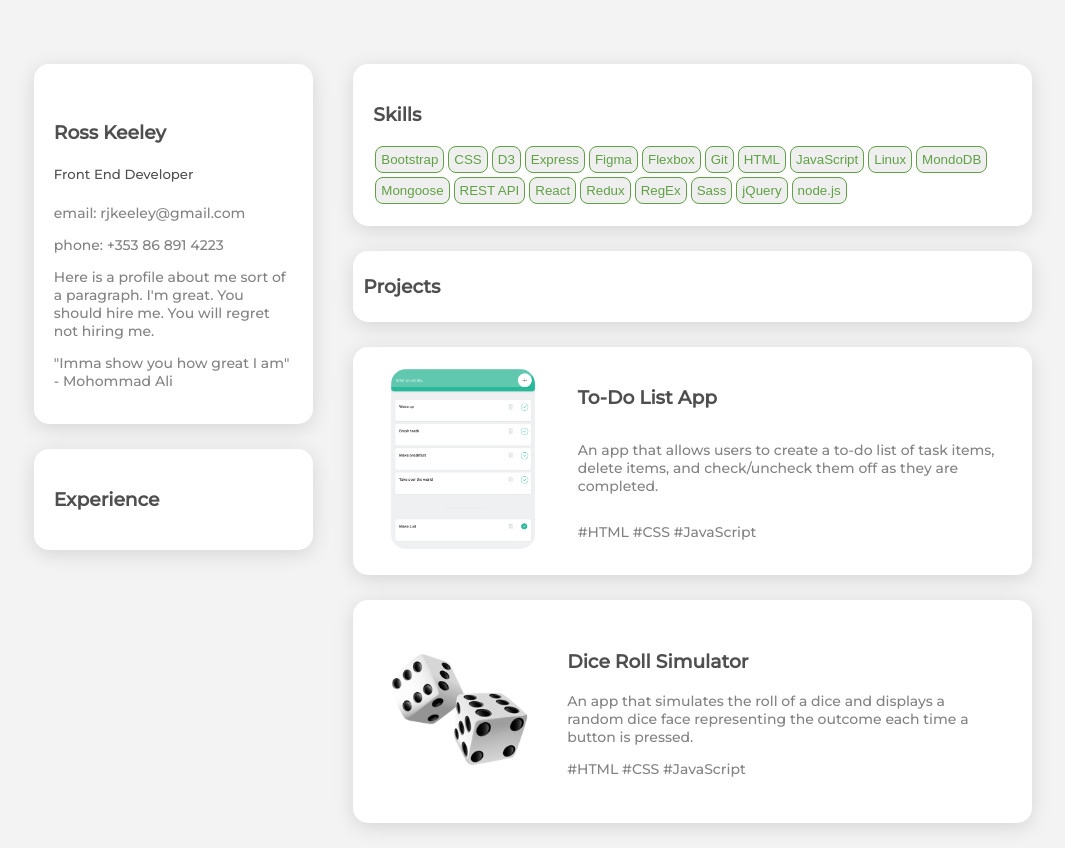
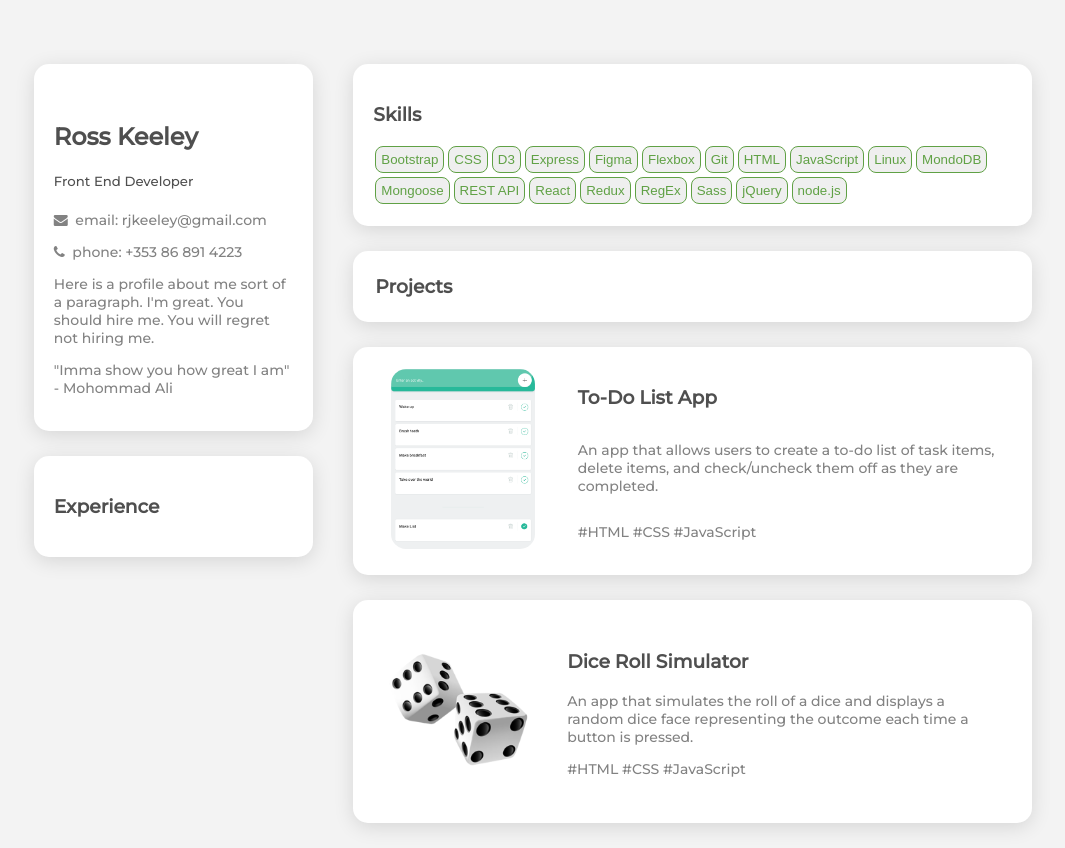
Before and after one commit to RossKeeley/portfolio-flexbox, a plain HTML site: page index.html in a window 1280 px wide. Shown: the whole page, without its empty margins (107-1172 px from the left). Drawn offline with Linux system fonts and the light colour scheme.

Commit message:
Added icons to contact info

```diff
--- a/index.html
+++ b/index.html
@@ -6,6 +6,7 @@
   <link rel="preconnect" href="https://fonts.gstatic.com">
   <link rel="preconnect" href="https://fonts.gstatic.com">
   <link href="https://fonts.googleapis.com/css2?family=Lora:ital@1&family=Montserrat:wght@500&display=swap" rel="stylesheet">
+  <link rel="stylesheet" href="https://cdnjs.cloudflare.com/ajax/libs/font-awesome/4.7.0/css/font-awesome.min.css">
   <link rel="stylesheet" href="https://cdnjs.cloudflare.com/ajax/libs/font-awesome/4.7.0/css/font-awesome.min.css">
   <meta charset="utf-8">
   <meta name="viewport" content="width=device-width, initial-scale=1">
@@ -19,11 +20,11 @@
       <div class="gradient-overlay">
         <img src="avatar.jpeg" id="avatar" alt="">
       </div>
-      <h3>Ross Keeley</h3>
+      <h2>Ross Keeley</h2>
       <h5>Front End Developer</h5>
       <div class="card-body">
-        <p>email: rjkeeley@gmail.com</p>
-        <p>phone: +353 86 891 4223</p>
+        <p><i class="fa fa-envelope"></i>&nbsp;&nbsp;email: rjkeeley@gmail.com</p>
+        <p><i class="fa fa-phone"></i>&nbsp;&nbsp;phone: +353 86 891 4223</p>
         <p>Here is a profile about me sort of a paragraph. I'm great. You should hire me. You will regret not hiring me.</p>
         <p>"Imma show you how great I am"
           <br>
@@ -34,6 +35,9 @@
     <!-- Experience card -->
     <div class="card">
       <h3>Experience</h3>
+      <div class="card-body">
+
+      </div>
     </div>
   </div>
 
--- a/style.css
+++ b/style.css
@@ -2,6 +2,12 @@
 body {
   background-color: #F3F3F3;
   margin: calc(100% * 0.05) calc(100% * 0.11)  0 calc(100% * 0.11);
+}
+
+h2 {
+  font-family: Montserrat;
+  color: #4F4F4F;
+  font-weight: 600;
 }
 
 h3 {
@@ -62,7 +68,7 @@ p {
 }
 
 #card-header {
-  padding: 5px 10px;
+  padding: 5px 22px 5px 22px;
   line-height: px;
 }
 
```
